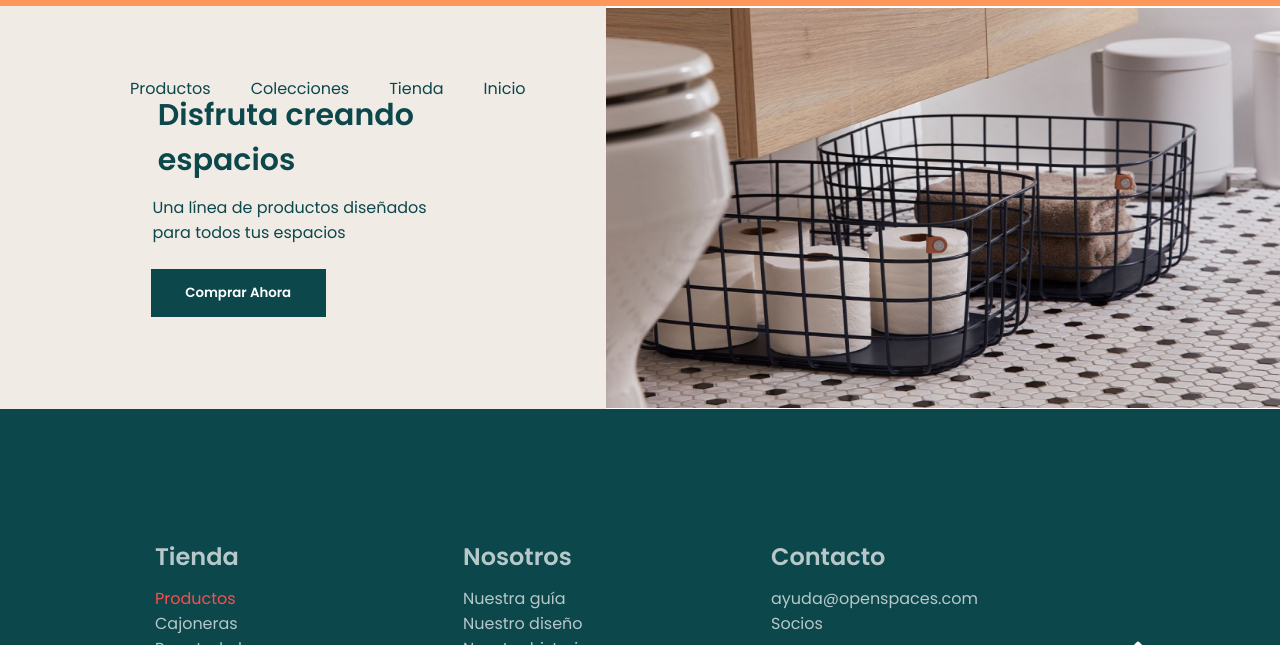
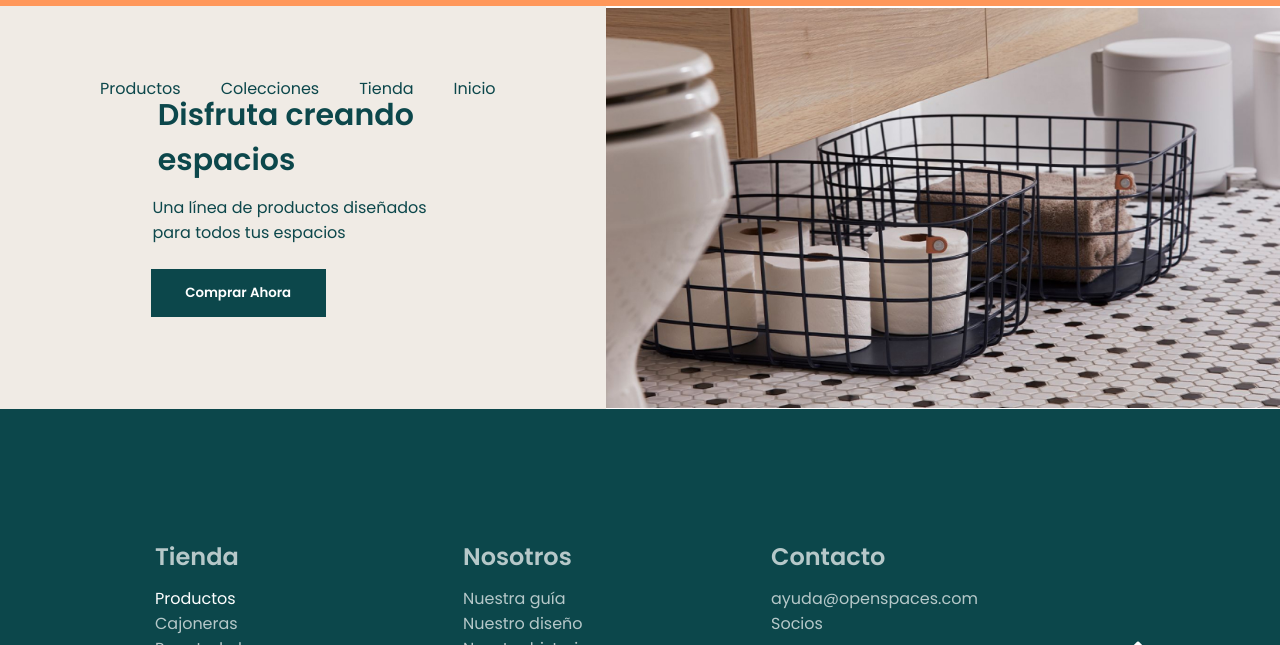
Before and after one commit to Adalab/modulo-1-evaluacion-final-veroisla, a website: page docs/index.html in a window 1280 px wide. In both pictures the pointer is over the link 195 px from the left and 2396 px from the top of the page. Shown: the part 1798-2443 px from the top of the page. Drawn offline with nearby package versions, Linux system fonts and the light colour scheme; files that its build step writes are made by us from their sources.

Commit message:
change colors

```diff
--- a/src/scss/layout/_footer.scss
+++ b/src/scss/layout/_footer.scss
@@ -56,7 +56,7 @@
       font-size: 14px;
 
       &:hover {
-        color: $color-link;
+        color: $color-white;
       }
 
       @media all and (min-width: 1200px) {
@@ -81,6 +81,11 @@
   display: inline-block;
   padding-right: 11px;
   margin-top: 10px;
+  transition: transform 0.9 1s;
+
+  &:hover {
+    // transform: scale(1.3);
+  }
 }
 
 .nav__arrow {
--- a/src/scss/layout/_header.scss
+++ b/src/scss/layout/_header.scss
@@ -61,11 +61,12 @@
       font-size: 16px;
       text-decoration: none;
       font-family: $font;
-      padding: 10px 10px 10px 30px;
+      margin-right: 40px;
+
       /* background-color: $color-lightgrey;*/ /*Considerar background-color, para que no se superpongan los textos*/
 
       &:hover {
-        color: #ff4d4d;
+        border-bottom: 2px solid $color-darkgreen;
       }
     }
   }
```
